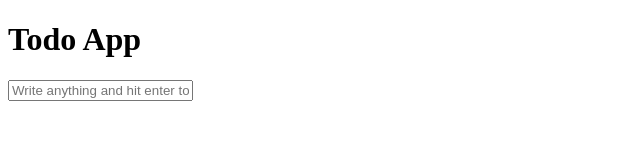
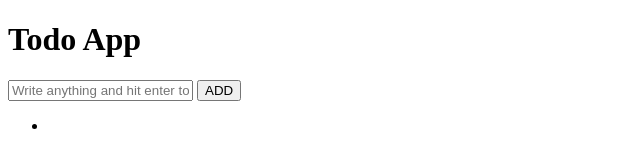
Before and after one commit to Ndungu-Jn/TODO_app, a plain HTML site: page index.html in a window 1280 px wide. Shown: the whole page, without its empty margins (0-640 px from the left). Drawn offline with Linux system fonts and the light colour scheme.

Commit message:
Created an input field and a button inside a form

```diff
--- a/index.html
+++ b/index.html
@@ -15,7 +15,11 @@
           placeholder="Write anything and hit enter to add"
           autocomplete="off"
         />
+        <button id="add-button">ADD</button>
       </form>
+      <ul id="todo-list">
+        <li class="todo"></li>
+      </ul>
     </div>
   </body>
 </html>
```
